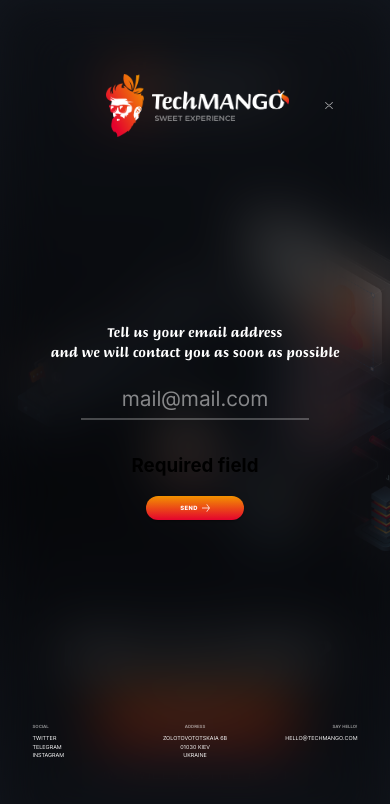
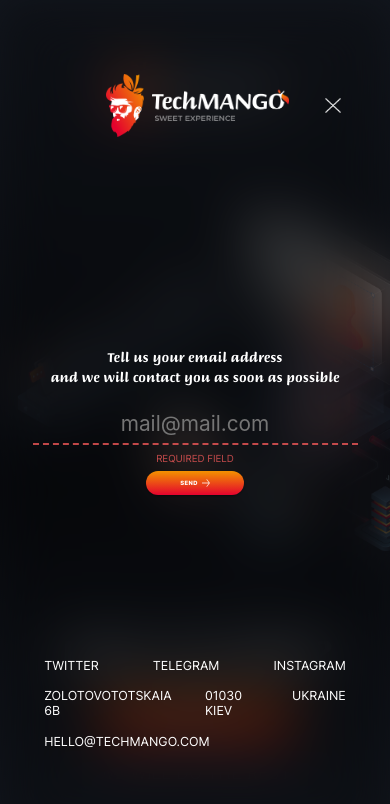
Before and after one commit to Metalspell/ReactJS, a React (Create React App) app in the folder techmango/: page / in a window 390 px wide. Both pictures are taken after a click on the button "CONTACT US". Shown: the top 804 px of the page. Built offline with nearby package versions, Linux system fonts and the light colour scheme.

Commit message:
fix mobile styles

```diff
--- a/techmango/src/Components/ModalWindow/Modal.css
+++ b/techmango/src/Components/ModalWindow/Modal.css
@@ -84,6 +84,15 @@
   grid-row-end: 7;
 }
 
+.error-notify {
+  text-transform: uppercase;
+  font-family: 'Inter';
+  font-weight: 400;
+  color: rgba(255, 92, 92, 0.75);
+  margin: 0vw 0vw 2vw 0vw;
+  font-size: 1vw;
+}
+
 .congratulation-header {
   grid-column-start: 4;
   grid-column-end: 10;
@@ -107,12 +116,12 @@
   text-align: center;
 }
 
-.form-field {
-  margin: 4vw 0vw;
+.form-field,
+.error-active {
+  margin: 4vw 0vw 2vw 0vw;
   font-family: inherit;
   width: 60%;
   border: 0;
-  border-bottom: 2px solid rgba(255, 255, 255, 0.25);
   outline: 0;
   font-size: 1.3rem;
   color: white;
@@ -122,6 +131,14 @@
   text-align: center;
 }
 
+.form-field {
+  border-bottom: 2px solid rgba(255, 255, 255, 0.25);
+}
+
+.error-active {
+  border-bottom: 2px dashed rgba(255, 92, 92, 0.75);
+}
+
 .form-field::placeholder {
   color: rgba(255, 255, 255, 0.5);
   text-align: center;
@@ -129,7 +146,7 @@
   font-weight: 400;
 }
 
-.form-field:placeholder-shown ~ .form__label {
+.form-field:placeholder-shown~.form__label {
   font-size: 1.3rem;
   cursor: text;
   top: 20px;
@@ -139,7 +156,9 @@
   background: transparent;
 }
 
-input:focus {outline: 0;}
+input:focus {
+  outline: 0;
+}
 
 
 @media (max-width: 1024px) {
@@ -166,12 +185,30 @@ input:focus {outline: 0;}
     grid-row-end: 7;
     font-size: 4vw;
   }
+
+  .error-notify {
+    font-size: 2vw;
+  }
 }
 
 @media (max-width: 480px) {
   .main-wrapper {
     background-position: -2% 40%;
     background-size: 210vw;
+  }
+
+  .error-notify {
+    font-size: 2vw;
+  }
+
+  .form-field,
+  .error-active {
+    width: 100%;
+  }
+
+  .modal-close-icon {
+    width: 4vw;
+    height: 4vw;
   }
 }
 
@@ -180,4 +217,8 @@ input:focus {outline: 0;}
     background-position: -6% 40%;
     background-size: 170vw;
   }
+
+  .error-notify {
+    font-size: 2.5vw;
+  }
 }
--- a/techmango/src/Components/ModalWindow/ModalWindow.js
+++ b/techmango/src/Components/ModalWindow/ModalWindow.js
@@ -1,4 +1,5 @@
 import './Modal.css';
+import { useEffect } from 'react';
 import Logo from '../Logo/Logo';
 import { useState } from "react";
 import axios from 'axios';
@@ -19,8 +20,8 @@ const validationSchema = yup.object().shape({
 });
 
 const ModalWindow = ({ setIsOpen }) => {
-  const [emailErrors, setEmailErrors] = useState('');
   const [request, setrequest] = useState(null);
+  const [isActiveError, setActiveError] = useState(false);
   const { mutateAsync, isLoading } = useMutation((data) => axios.post(API_URL, JSON.stringify(data)));
   const handleSubmit = async (values, { resetForm }) => {
     await mutateAsync(values, {
@@ -44,6 +45,16 @@ const ModalWindow = ({ setIsOpen }) => {
     onSubmit: handleSubmit,
   });
 
+  useEffect(() => {
+    console.log(formik.errors.email)
+    if (formik.errors.email !== '') {
+      setActiveError(true);
+    }
+    if (formik.errors.email === undefined) {
+      setActiveError(false);
+    }
+  }, [formik.errors.email, isActiveError]);
+
   return (
     <>
       <section className="modal-body">
@@ -64,12 +75,13 @@ const ModalWindow = ({ setIsOpen }) => {
               placeholder='mail@mail.com'
               autoComplete="off"
               autoFocus
+              spellcheck="false"
               onChange={formik.handleChange}
               value={formik.values.email}
-              className='form-field'
+              className={isActiveError ? 'error-active' : 'form-field'}
             />
-            <h3>{formik.errors.email}</h3>
-            <SubmitButton error={formik.errors.email}
+            <h3 className='error-notify'>{formik.errors.email}</h3>
+            <SubmitButton error={isActiveError}
               onClick={() => setIsOpen(true)}
             ></SubmitButton>
           </form>
--- a/techmango/src/Components/ModalWindow/SubmitButton/SubmitButton.js
+++ b/techmango/src/Components/ModalWindow/SubmitButton/SubmitButton.js
@@ -1,9 +1,10 @@
 import classes from './SubmitButton.module.css';
 import Button from '@mui/material/Button';
 
-const SubmitButton = () => {
+const SubmitButton = (error) => {
   return (
     <Button
+      loading={error}
       aria-label='submit'
       variant="contained"
       size='large'
--- a/techmango/src/Components/SocialItems/SocialItems.module.css
+++ b/techmango/src/Components/SocialItems/SocialItems.module.css
@@ -52,7 +52,7 @@
 
 @media (max-width: 1024px) {
   .mainWrapper {
-    grid-row-start: 11;
+    grid-row-start: 10;
   }
 
   .socialLinkItem {
@@ -64,3 +64,47 @@
     font-size: 1.1vw;
   }
 }
+
+@media (max-width: 480px) {
+  .mainWrapper {
+    flex-wrap: wrap;
+  }
+
+  .mainWrapper article {
+    width: 50%;
+    flex-direction: column;
+  }
+
+  .itemsTitle {
+    font-size: 3vw;
+  }
+
+  .socialLinkItem {
+    font-size: 3.2vw;
+  }
+
+  .address {
+    align-items: unset;
+  }
+
+  .ourEmail {
+    align-items: flex-start;
+  }
+}
+
+@media (max-width: 400px) {
+  .itemsTitle {
+    display: none;
+  }
+
+  .mainWrapper article {
+    width: 100%;
+    flex-direction: row;
+    justify-content: space-between;
+  }
+
+  .mainWrapper article p,
+  .mainWrapper article a {
+    padding: 2vw 3vw;
+  }
+}
```
